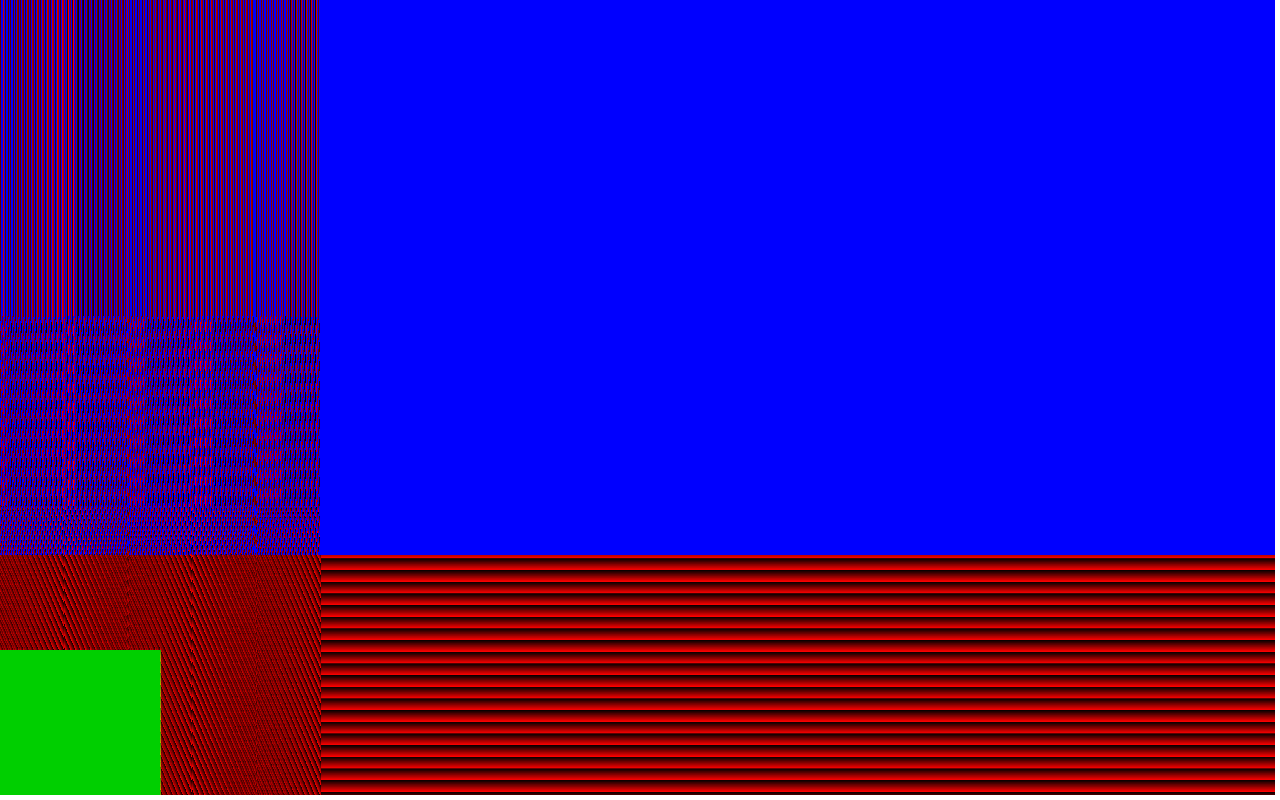
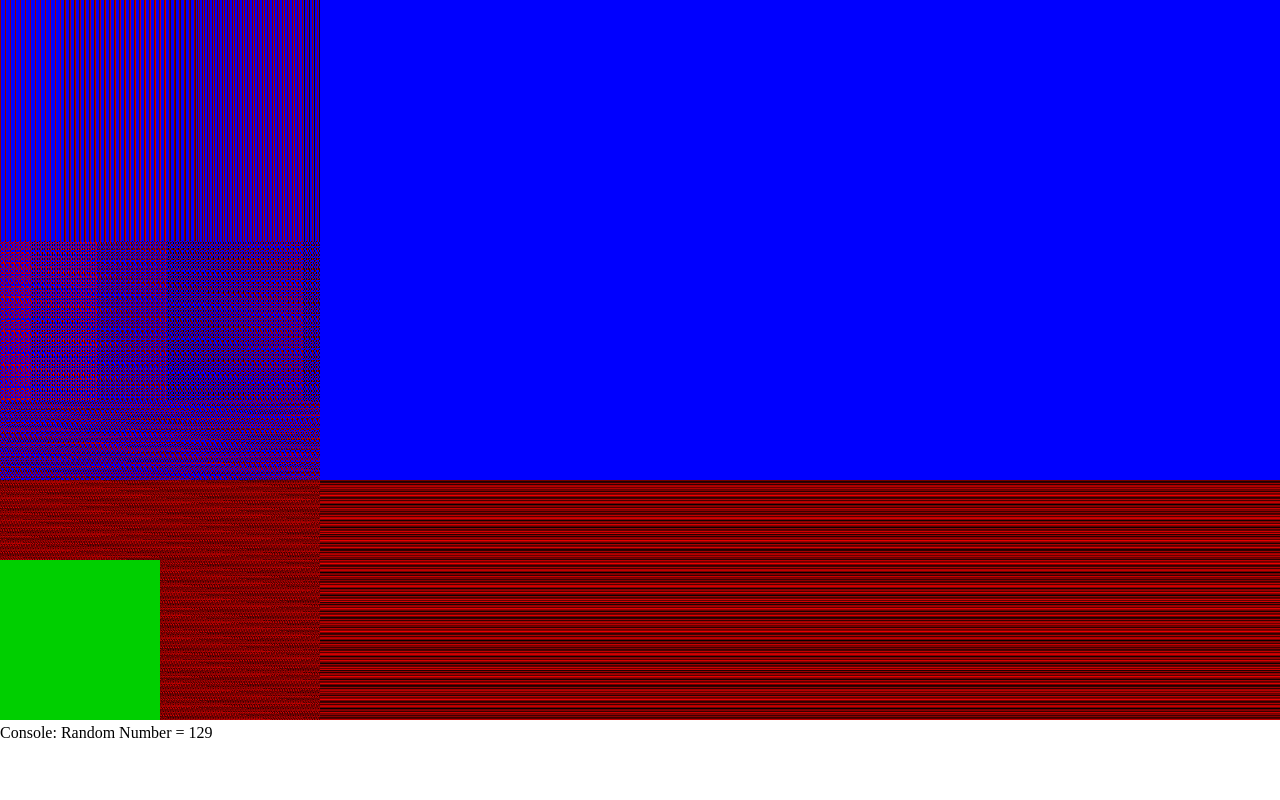
Before and after one commit to cptwin/accelerated_cryptojs, a plain HTML site: page index.html in a window 1280 px wide. Drawn offline with Linux system fonts and the light colour scheme; animation ran at ten frames a second.

Commit message:
Page Console

```diff
--- a/index.html
+++ b/index.html
@@ -13,6 +13,7 @@ and open the template in the editor.
         <link rel="stylesheet" href="style.css">
         <script src="js/three.js"></script>
         <script src="js/dwin/main.js"></script>
+        <script src="js/dwin/logging.js"></script>
 
         <script src="js/dwin/shaders/vertexShader.js"></script>
         <script src="js/dwin/shaders/fragmentShader1.js"></script>
@@ -21,12 +22,7 @@ and open the template in the editor.
     </head>
     <body>
         <script>
-            (function(){
-                var buf = new Uint8Array(2);
-                window.crypto.getRandomValues(buf);
-                //alert(buf[0]);
-                //alert(buf[1]);
-              })();
+
         init();
 
         function create()
@@ -89,5 +85,10 @@ and open the template in the editor.
         render();
 
         </script>
+        <div class="logging" id="logging"></div>
+        <script>
+            initLogging();
+            addToConsole("Random Number = " + generateRandomNumber());
+        </script>
     </body>
 </html>
--- /dev/null
+++ b/js/dwin/logging.js
@@ -0,0 +1,28 @@
+/*
+ * Copyright 2015 dwin.
+ *
+ * Licensed under the Apache License, Version 2.0 (the "License");
+ * you may not use this file except in compliance with the License.
+ * You may obtain a copy of the License at
+ *
+ *      http://www.apache.org/licenses/LICENSE-2.0
+ *
+ * Unless required by applicable law or agreed to in writing, software
+ * distributed under the License is distributed on an "AS IS" BASIS,
+ * WITHOUT WARRANTIES OR CONDITIONS OF ANY KIND, either express or implied.
+ * See the License for the specific language governing permissions and
+ * limitations under the License.
+ */
+
+var loggingDiv;
+
+function initLogging()
+{
+    loggingDiv = document.getElementById('logging');
+    loggingDiv.innerHTML = "Console:";
+}
+
+function addToConsole(message)
+{
+    loggingDiv.innerHTML = loggingDiv.innerHTML + " " + message;
+}
--- a/js/dwin/main.js
+++ b/js/dwin/main.js
@@ -28,8 +28,8 @@ function init() {
 }
 
 function mainInit() {
-    height = window.innerWidth - 5;
-    width = window.innerHeight - 5;
+    height = window.innerWidth;
+    width = (window.innerHeight * 0.9).toFixed(0);
     //height = 640;
     //width = 480;
     scene = new THREE.Scene();
@@ -65,6 +65,13 @@ function initGeometry() {
     geometry.addAttribute('aPosition', new THREE.BufferAttribute(vertices, 3));
 }
 
+function generateRandomNumber()
+{
+    var buf = new Uint8Array(1);
+    window.crypto.getRandomValues(buf);
+    return buf[0];
+}
+
 function generateRandomData()
 {
     var d = new Date();
--- a/style.css
+++ b/style.css
@@ -25,3 +25,11 @@ canvas {
     width: 100%;
     height: 100%
 }
+
+.logging {
+    padding: 0px;
+    bottom: 0px;
+    width: 100%;
+    height: 10%;
+    overflow: hidden;
+}
```
Also changed, not shown: 1 other file.
